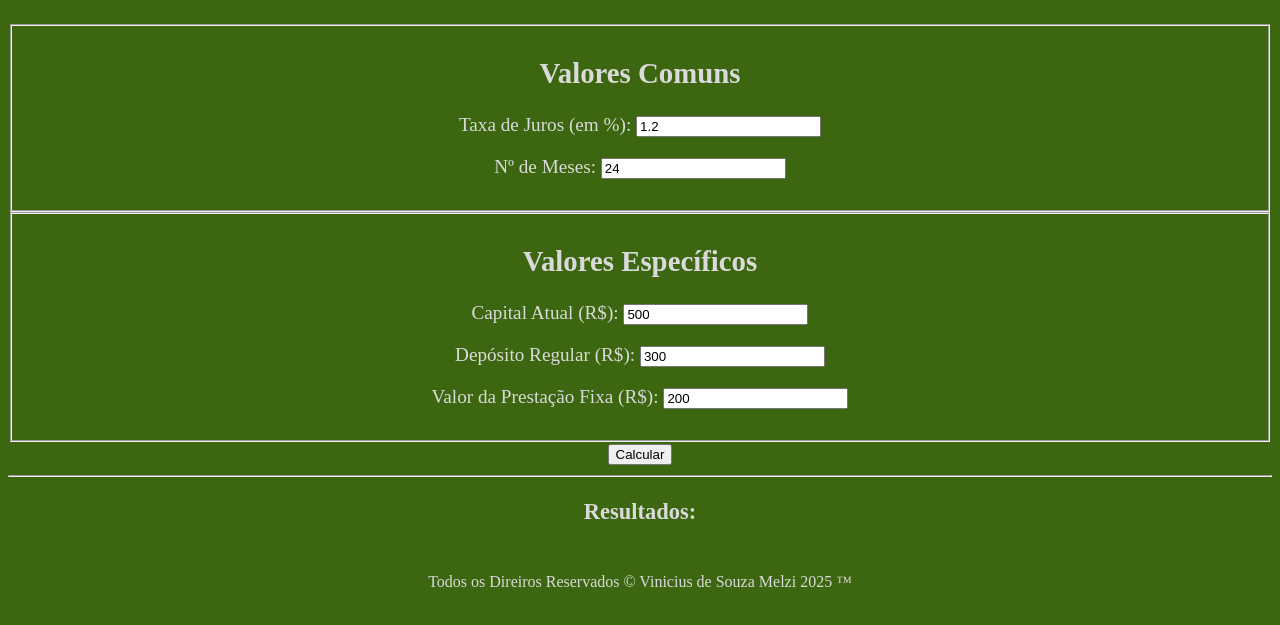
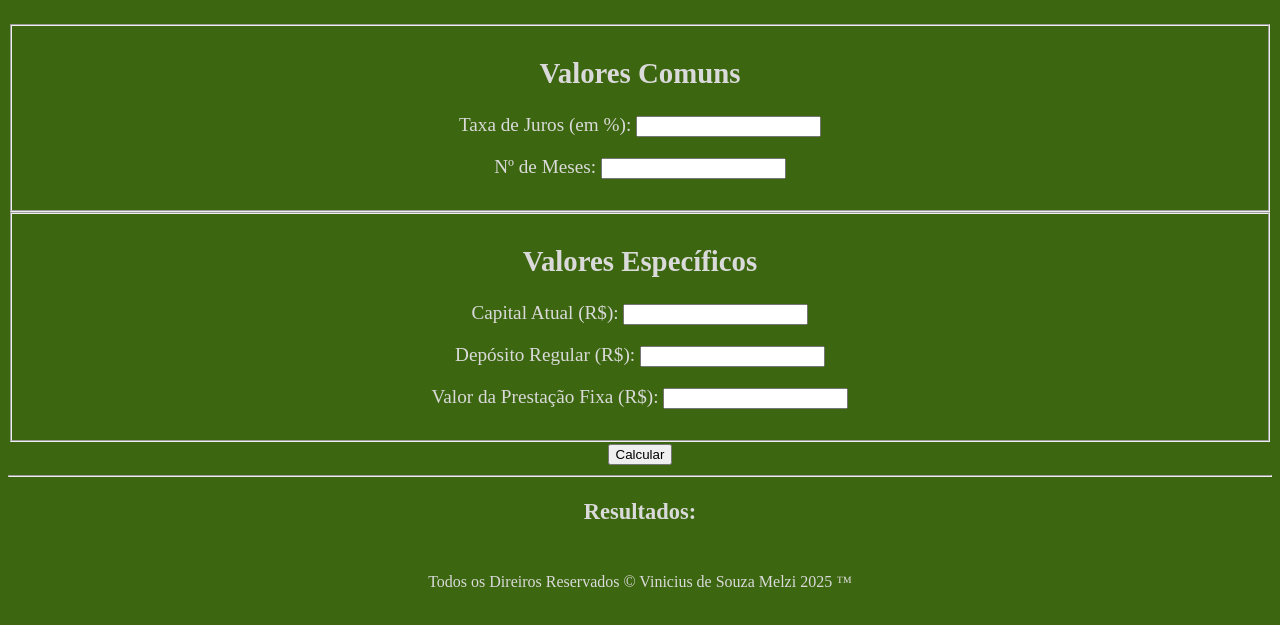
Before and after one commit to Vinicius-Melzi/Calcuradora-de-Financias, a plain HTML site: page index.html in a window 1280 px wide. Shown: the part 71-696 px from the top of the page. Drawn offline with Linux system fonts and the light colour scheme.

Commit message:
Quarta versão

```diff
--- a/index.html
+++ b/index.html
@@ -16,11 +16,11 @@
             <h2>Valores Comuns</h2>
             <p>
                 <label for="inputTaxa">Taxa de Juros (em %):</label>
-                <input type="number" id="inputTaxa" value="1.2" step="0.01">
+                <input type="number" id="inputTaxa" step="0.01">
             </p>
             <p>
                 <label for="inputMeses">Nº de Meses:</label>
-                <input type="number" id="inputMeses" value="24" step="1">
+                <input type="number" id="inputMeses" step="1">
             </p>
         </fieldset>
 
@@ -28,15 +28,15 @@
             <h2>Valores Específicos</h2>
             <p>
                 <label for="inputCapAtual">Capital Atual (R$):</label>
-                <input type="number" id="inputCapAtual" value="500" step="0.01">
+                <input type="number" id="inputCapAtual" step="0.01">
             </p>
             <p>
                 <label for="inputDepositoReg">Depósito Regular (R$):</label>
-                <input type="number" id="inputDepositoReg" value="300" step="0.01">
+                <input type="number" id="inputDepositoReg" step="0.01">
             </p>
             <p>
                 <label for="inputValorPrestado">Valor da Prestação Fixa (R$):</label>
-                <input type="number" id="inputValorPrestado" value="200" step="0.01">
+                <input type="number" id="inputValorPrestado" step="0.01">
             </p>
         </fieldset>
 
```
